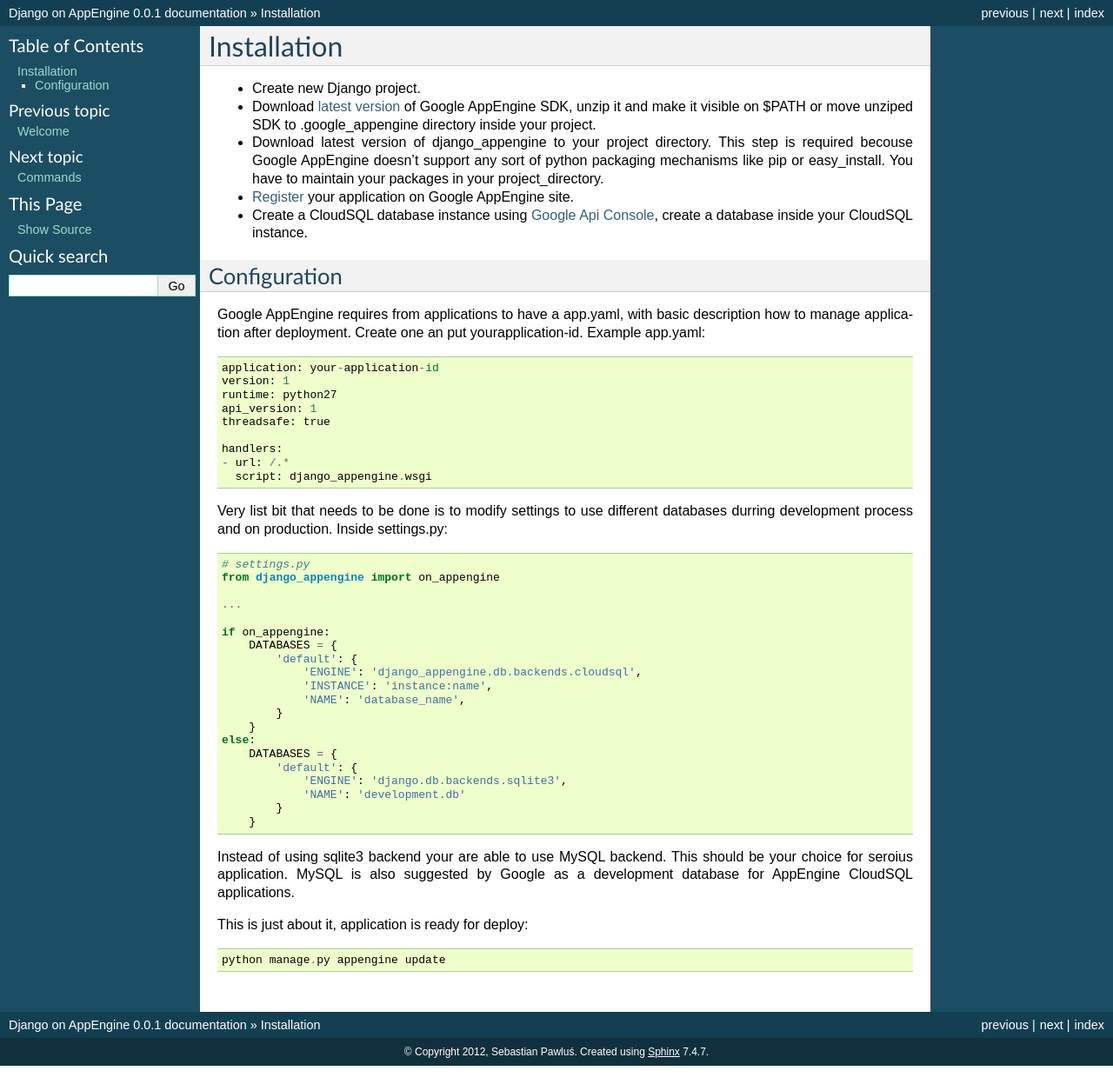
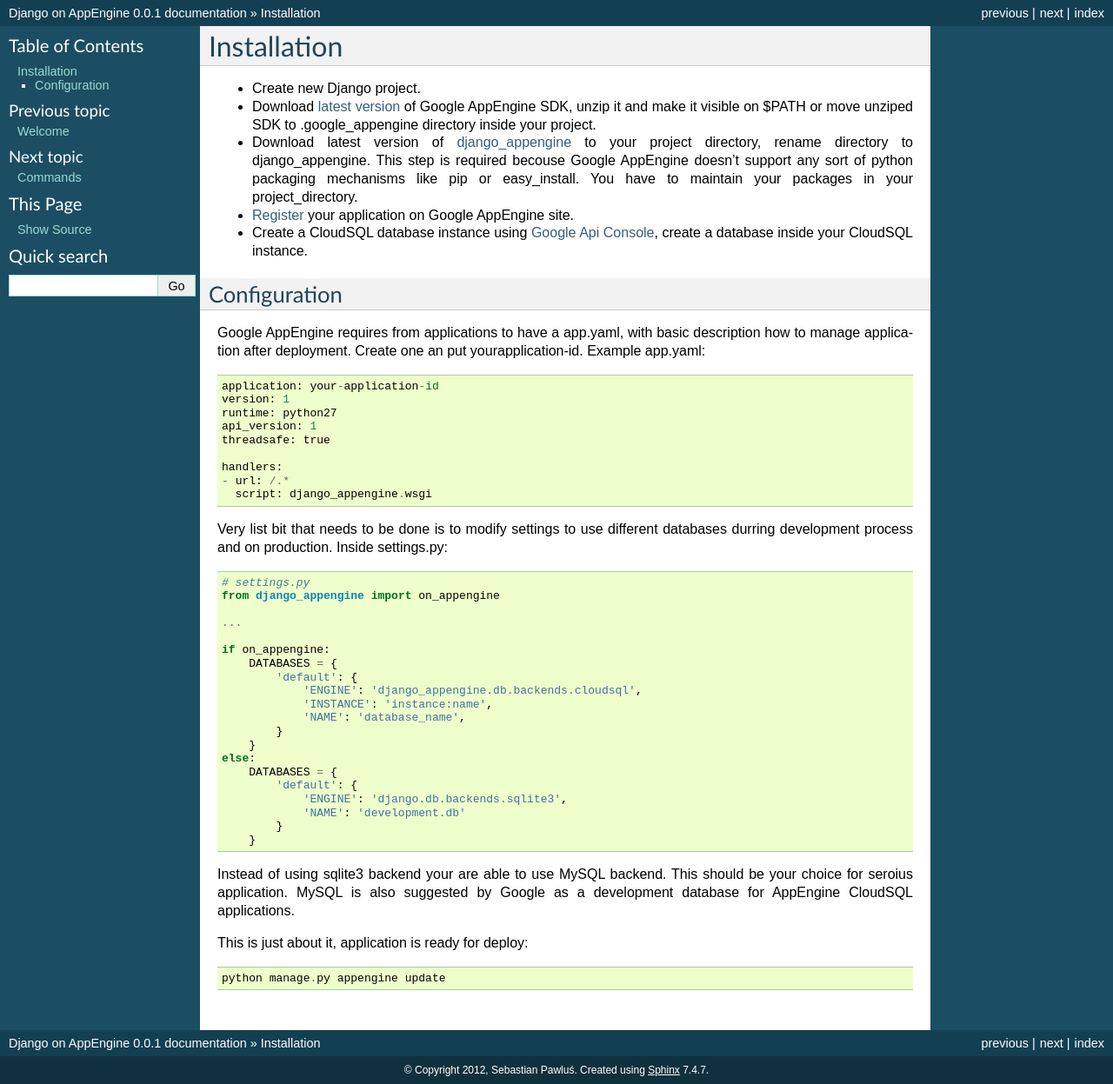
Before and after one commit to xando/django-rocket-engine, a Sphinx documentation site: the page built from docs/installation.rst, in a window 1280 px wide. Shown: the whole page at 87% size. Built offline with Sphinx 7.4.7, drawn with Linux system fonts in a browser that asks for light colours; before the commit the page ends 1226 px from its top, so only the background shows below that.

Commit message:
download link.

```diff
--- a/docs/installation.rst
+++ b/docs/installation.rst
@@ -8,7 +8,7 @@
 
 * Download `latest version <http://code.google.com/appengine/downloads.html>`_      of     Google AppEngine SDK, unzip it and make  it visible on $PATH or move unziped SDK to .google_appengine directory inside your project.
 
-* Download  latest  version  of django_appengine  to  your  project directory.   This step  is required  becouse Google  AppEngine doesn't support  any  sort   of  python  packaging  mechanisms   like  pip  or easy_install.    You  have   to   maintain  your   packages  in   your project_directory.
+* Download  latest  version  of `django_appengine <https://github.com/xando/django_appengine/zipball/master>`_  to  your  project directory, rename directory to django_appengine.   This step  is required  becouse Google  AppEngine doesn't support  any  sort   of  python  packaging  mechanisms   like  pip  or easy_install.    You  have   to   maintain  your   packages  in   your project_directory.
 
 * `Register  <http://code.google.com/appengine/>`_  your application  on Google AppEngine site.
 
```
